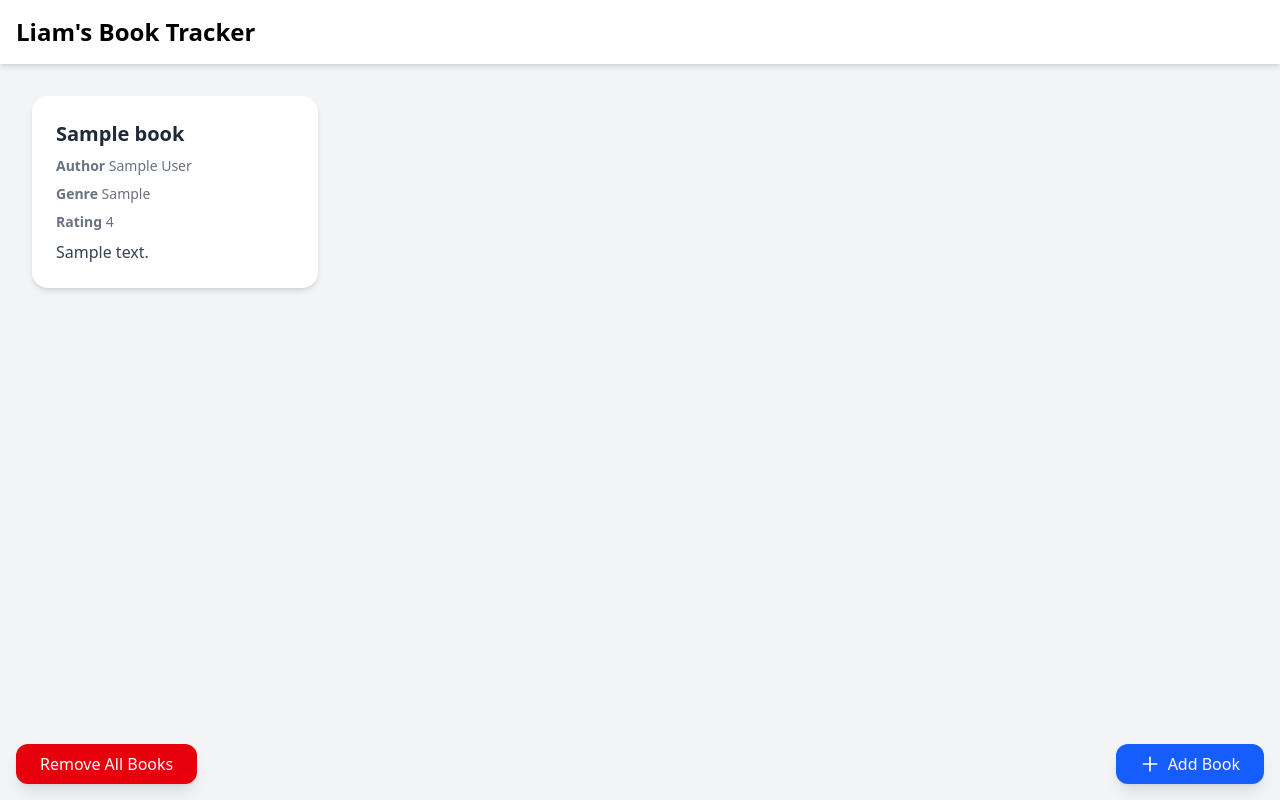
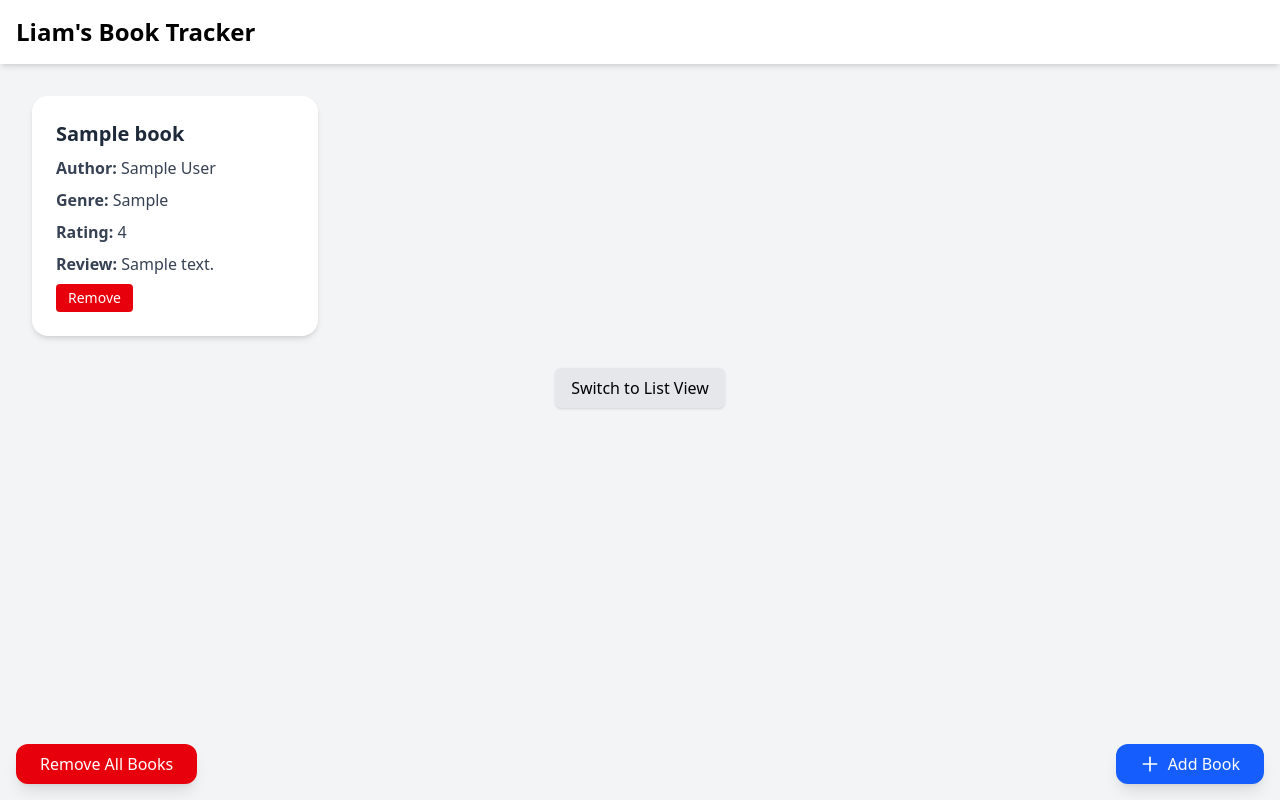
Before and after one commit to liamjdonlan/Liams-Book-Tracker, a Flask app: page / in a window 1280 px wide. Run offline with Flask 3, Linux system fonts and the light colour scheme; tables that the repository leaves empty hold one stand-in row (values such as "Sample post").

Commit message:
Added option for user to switch between list and card views

```diff
--- a/app.py
+++ b/app.py
@@ -29,6 +29,13 @@ def clear_db():
     db.session.commit()
     return redirect(url_for("home"))
 
+@app.route("/delete/<int:entry_id>", methods=["POST"])
+def delete_entry(entry_id):
+    entry = Book.query.get_or_404(entry_id)
+    db.session.delete(entry)
+    db.session.commit()
+    return redirect(url_for("home"))
+
 
 @app.route("/submit", methods=["POST"])
 def submit():
--- a/templates/home.html
+++ b/templates/home.html
@@ -17,20 +17,67 @@
     <!-- Page Content -->
     <div class="bg-gray-100 min-h-screen p-4">
         <!-- Books List -->
-        <div class="mt-20 mx-auto px-4 grid gap-6 grid-cols-1 md:grid-cols-4">
+        <div id="cardView" class="mt-20 mx-auto px-4 grid gap-6 grid-cols-1 md:grid-cols-4">
             {% for entry in books %}
                 <div class="bg-white shadow-md rounded-2xl p-6 space-y-2">
                     <h3 class="text-xl font-semibold text-gray-800"> {{ entry.book_title }} </h3>
-                    <p class="text-sm text-gray-500"><strong>Author</strong> {{ entry.author }}</p>
-                    <p class="text-sm text-gray-500"><strong>Genre</strong> {{ entry.genre }}</p>
-                    <p class="text-sm text-gray-500"><strong>Rating</strong> {{ entry.rating }}</p>
+                    <p class="text-gray-700"><strong>Author:</strong> {{ entry.author }}</p>
+                    <p class="text-gray-700"><strong>Genre:</strong> {{ entry.genre }}</p>
+                    <p class="text-gray-700"><strong>Rating:</strong> {{ entry.rating }}</p>
                     {% if entry.review %}
-                        <p class="text-gray-700 whitespace-pre-line mt-2">{{ entry.review }}</p>
+                        <p class="text-gray-700 whitespace-pre-line mt-2"><strong>Review:</strong> {{ entry.review }}</p>
                     {% endif %}
+
+                    <form action="{{ url_for('delete_entry', entry_id=entry.id) }}" method="POST" onsubmit="return confirm('Are you sure you want to remove this book?')">
+                        <button type="submit" class="px-3 py-1 bg-red-600 text-white rounded hover:bg-red-700 text-sm">
+                            Remove
+                        </button>
+                    </form>
                 </div>
             {% else %}
                 <p class="text-gray-500 col-span-full text-center">No books added yet.</p>
             {% endfor %}
+        </div>
+        <div id="listView" class="hidden mt-20 max-w-4xl mx-auto px-4">
+            <table class="min-w-full bg-white shadow-md rounded-2xl overflow-hidden">
+                <thead class="bg-gray-200 text-left text-sm text-gray-700">
+                    <tr>
+                        <th class="p-3">Title</th>
+                        <th class="p-3">Author</th>
+                        <th class="p-3">Genre</th>
+                        <th class="p-3">Rating</th>
+                        <th class="p-3">Review</th>
+                        <th class="p-3"></th>
+                    </tr>
+                </thead>
+                <tbody class="text-sm text-gray-800">
+                    {% for entry in books %}
+                        <tr class="border-t">
+                            <td class="p-3">{{ entry.book_title }}</td>
+                            <td class="p-3">{{ entry.author }}</td>
+                            <td class="p-3">{{ entry.genre }}</td>
+                            <td class="p-3">{{ entry.rating }}</td>
+                            <td class="p-3 whitespace-pre-line">{{ entry.review or "" }}</td>
+                            <td class="p=3">
+                                <form action="{{ url_for('delete_entry', entry_id=entry.id) }}" method="POST" onsubmit="return confirm('Are you sure you want to remove this book?')">
+                                    <button type="submit" class="px-3 py-1 bg-red-600 text-white rounded hover:bg-red-700 text-sm">
+                                        Remove
+                                    </button>
+                                </form>
+                            </td>
+                        </tr>
+                    {% endfor %}
+                </tbody>
+            </table>
+        </div>
+
+
+
+        <!-- View Toggle Button -->
+        <div class="max-w-4xl mx-auto mt-8 px-4 flex justify-center">
+            <button id="toggleView" class="bg-gray-200 px-4 py-2 rounded-md shadow hover:bg-gray-300 transition">
+                Switch to List View
+            </button>
         </div>
 
         <!-- New Book Button-->
@@ -125,6 +172,17 @@
 
     <!-- JavaScript -->
     <script>
+        const cardView = document.getElementById("cardView");
+        const listView = document.getElementById("listView");
+        const toggleBtn = document.getElementById("toggleView");
+
+        toggleBtn.addEventListener("click", () => {
+            const isCardVisible = !cardView.classList.contains("hidden");
+            cardView.classList.toggle("hidden", isCardVisible);
+            listView.classList.toggle("hidden", !isCardVisible);
+            toggleBtn.textContent = isCardVisible ? "Switch to Card View" : "Switch to List View";
+        });
+
         function toggleModal(show) {
             document.getElementById("formModal").classList.toggle("hidden", !show)
         }
```
